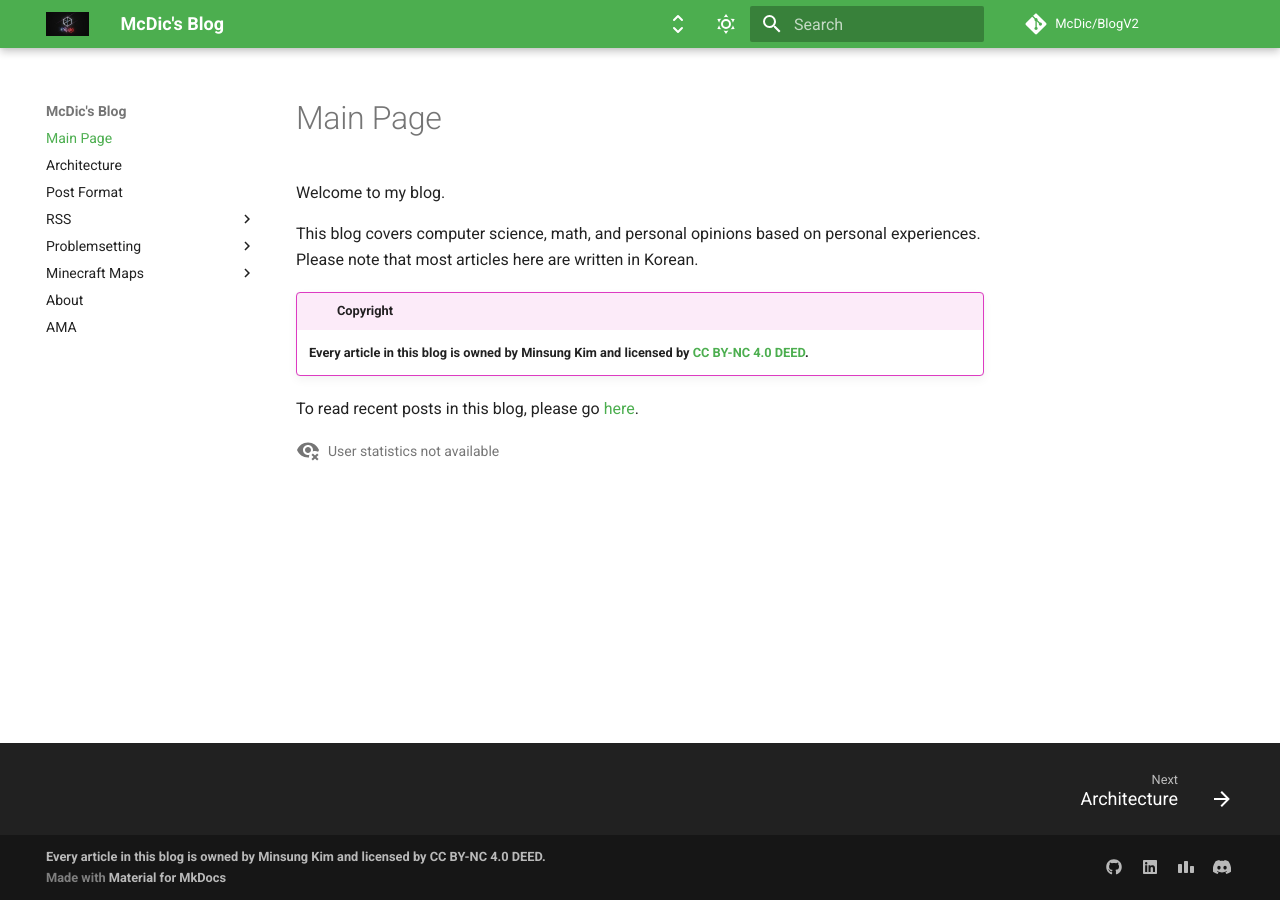
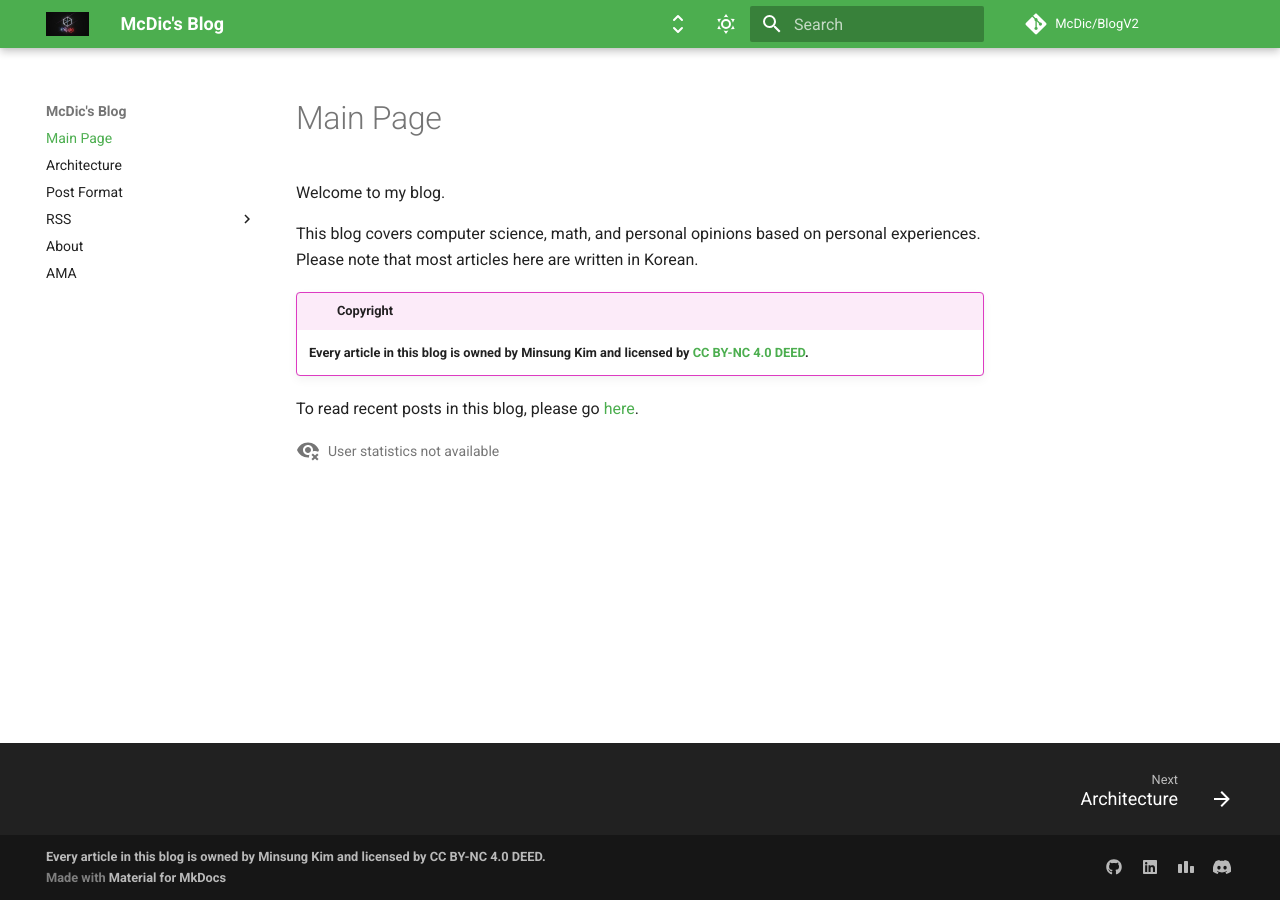
Before and after one commit to McDic/BlogV2, an MkDocs documentation site: the page built from docs/index.md, in a window 1280 px wide. Built offline with MkDocs 1.6.1 and Material for MkDocs 9.7.7, drawn with Linux system fonts in a browser that asks for light colours; comment, search, counter and statistics services are not loaded.

Commit message:
Removed problemsetting and MC maps from navigation

```diff
--- a/mkdocs.yml
+++ b/mkdocs.yml
@@ -39,13 +39,6 @@ nav:
   - RSS:
     - Created: /feed_rss_created.xml
     - Updated: /feed_rss_updated.xml
-  - Problemsetting:
-    - Codeforces: https://codeforces.com/contests/writer/McDic
-    - BOJ: https://www.acmicpc.net/problemset?sort=no_asc&author=spongbob9876&author_type=1
-    - Codechef: https://www.codechef.com/users/mcdic
-  - Minecraft Maps:
-    - The Rotator: https://www.planetminecraft.com/project/19-snapshot-the-rotator/
-    - Highliner: https://www.planetminecraft.com/project/1102-highliner/
   - About: about.md
   - AMA: ama.md
 
```
